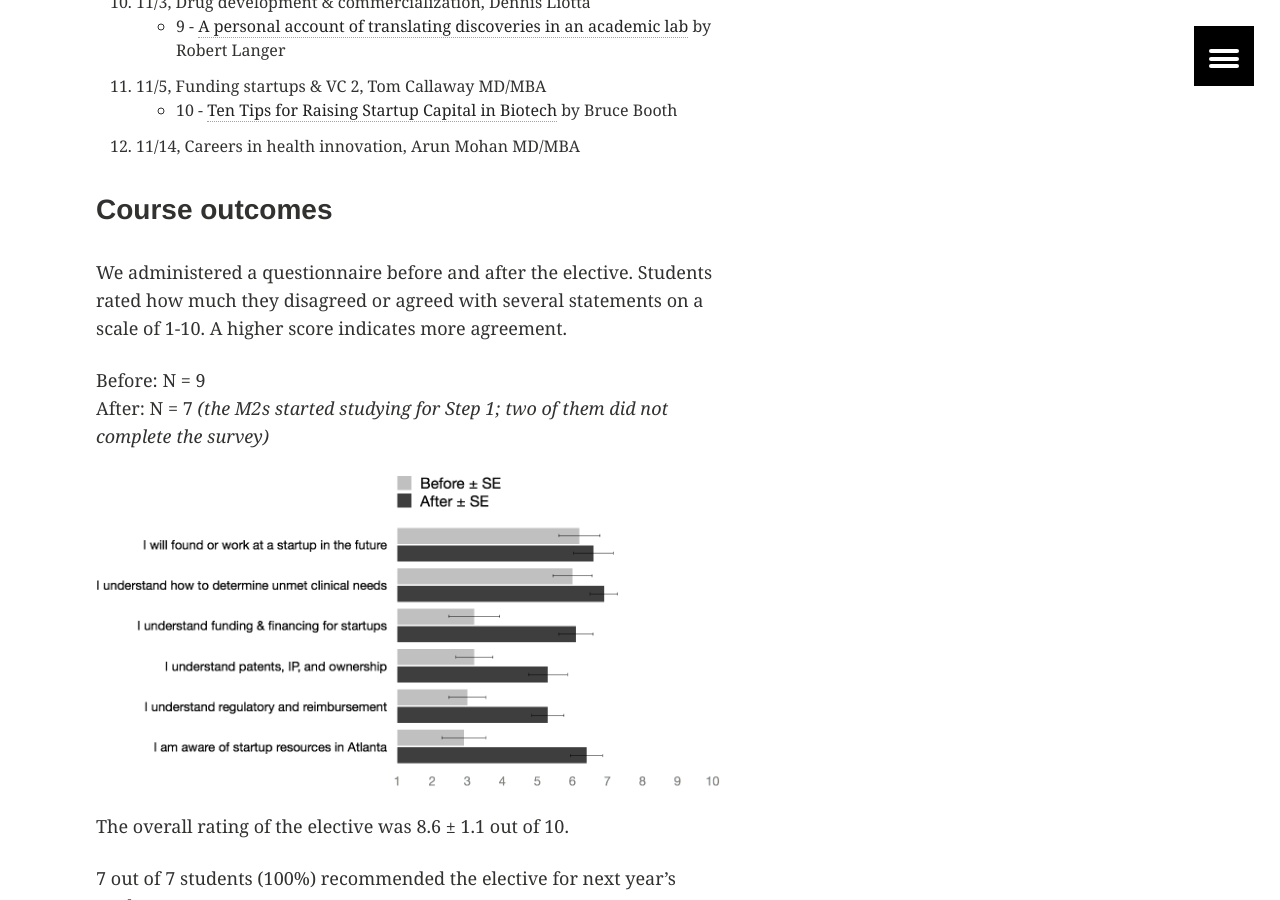
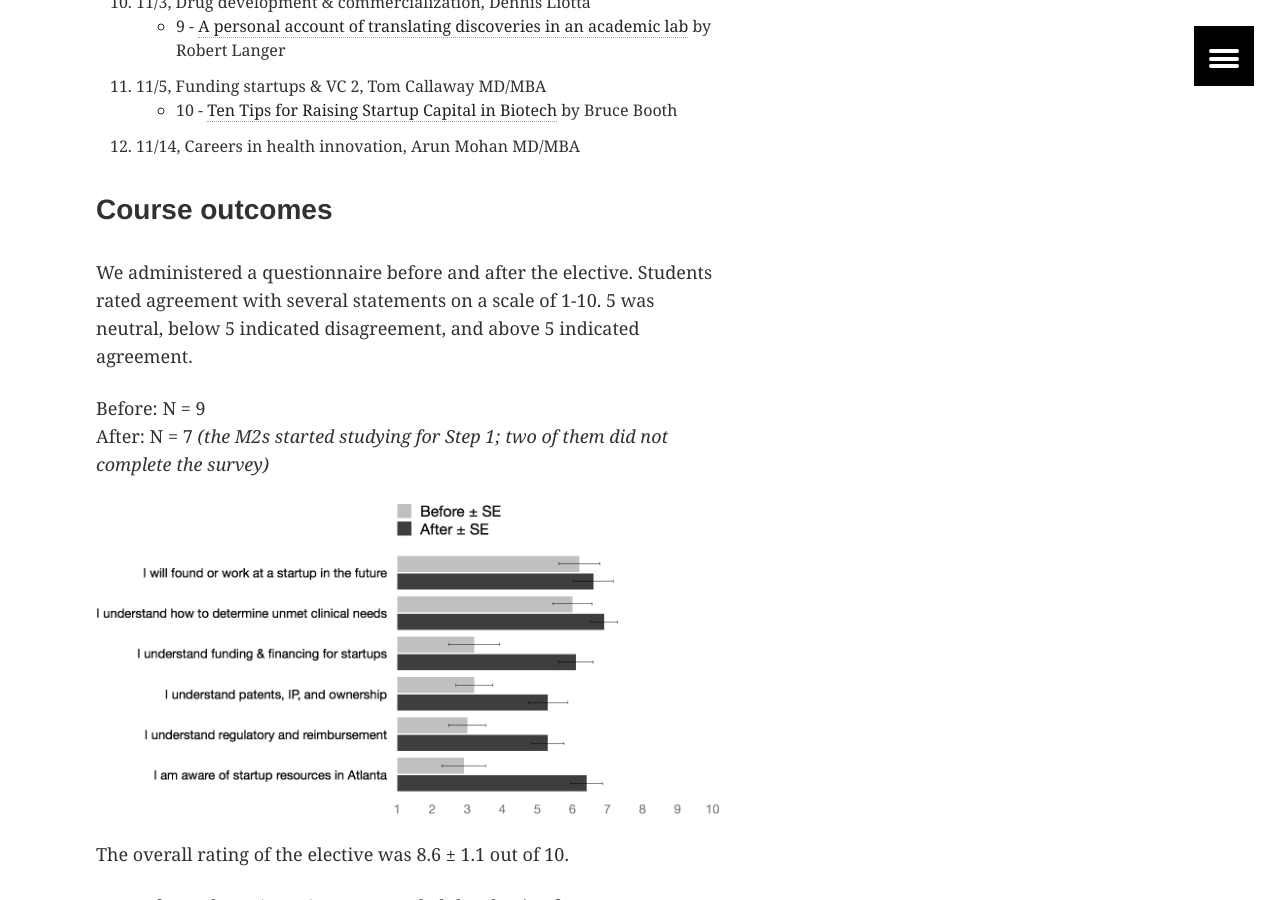
Before and after one commit to erikr/erikr.github.io, a Jekyll site: the page built from iemed.md, in a window 1280 px wide and 900 px high, scrolled down 3761 px. Built offline with Jekyll 4.4.1, drawn with Linux system fonts in a browser that asks for light colours; nearby versions of some CDN libraries.

Commit message:
changed language of agreement for qual survey

```diff
--- a/iemed.md
+++ b/iemed.md
@@ -92,7 +92,7 @@ Careers in health innovation					| Arun Mohan MD/MBA		| Fri 11/14 at 1 pm | SoM
 
 ###Course outcomes
 
-We administered a questionnaire before and after the elective. Students rated how much they disagreed or agreed with several statements on a scale of 1-10. A higher score indicates more agreement.
+We administered a questionnaire before and after the elective. Students rated agreement with several statements on a scale of 1-10. 5 was neutral, below 5 indicated disagreement, and above 5 indicated agreement.
 
 Before: N = 9<br>
 After: N = 7 *(the M2s started studying for Step 1; two of them did not complete the survey)*
```
